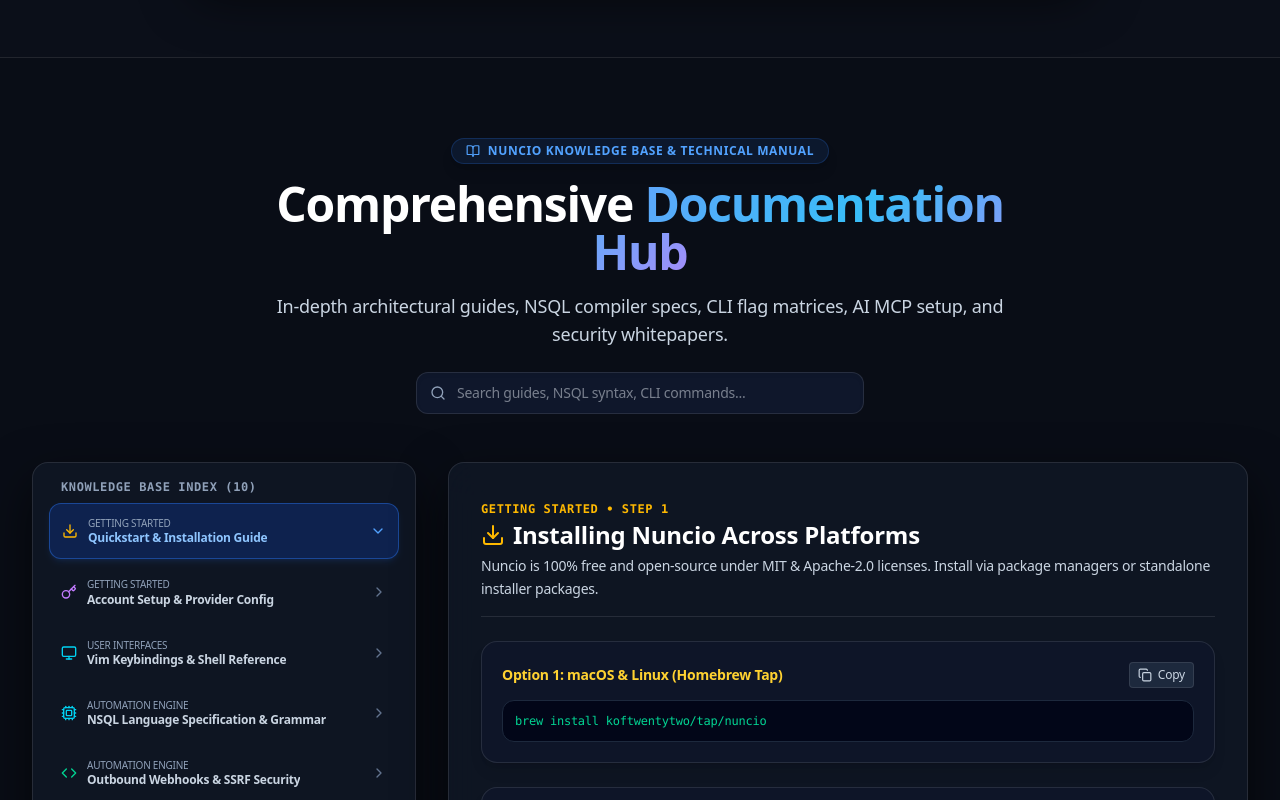
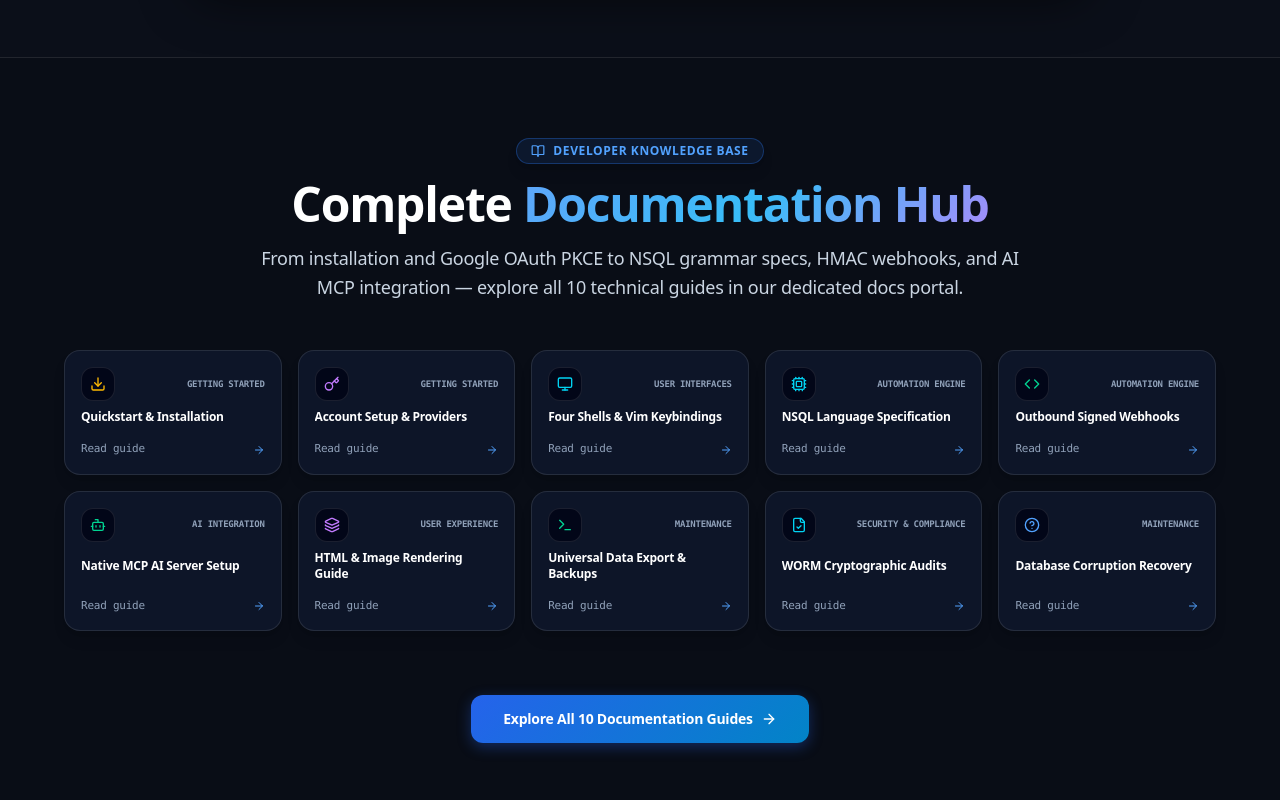
Before and after one commit to KofTwentyTwo/nuncio-website, a Next.js app: page / in a window 1280 px wide. Shown: the part 8960-9760 px from the top of the page. Built offline with nearby package versions, Linux system fonts and the light colour scheme.

Commit message:
refactor(home): streamline homepage flow by replacing heavy DocsHub inline reader with high-converting DocsTeaserSection pointing to /docs

```diff
--- a/src/app/page.tsx
+++ b/src/app/page.tsx
@@ -8,7 +8,7 @@
 import { ParityMatrixSection } from "@/components/ParityMatrixSection";
 import { SecurityHub } from "@/components/SecurityHub";
 import { McpIntegrationHub } from "@/components/McpIntegrationHub";
-import { DocsHub } from "@/components/DocsHub";
+import { DocsTeaserSection } from "@/components/DocsTeaserSection";
 import { DownloadsSection } from "@/components/DownloadsSection";
 import { Footer } from "@/components/Footer";
 
@@ -43,7 +43,7 @@
           <McpIntegrationHub />
         </div>
         <div id="docs">
-          <DocsHub />
+          <DocsTeaserSection />
         </div>
         <div id="downloads">
           <DownloadsSection />
--- /dev/null
+++ b/src/components/DocsTeaserSection.tsx
@@ -0,0 +1,96 @@
+"use client";
+
+import React from "react";
+import Link from "next/link";
+import {
+  BookOpen,
+  ArrowRight,
+  Download,
+  Key,
+  Monitor,
+  Cpu,
+  Code,
+  Bot,
+  Layers,
+  Terminal,
+  FileCheck,
+  HelpCircle,
+} from "lucide-react";
+import { DOCS_NAVIGATION } from "@/lib/docs-navigation";
+
+const ICON_MAP: Record<string, React.ReactNode> = {
+  Download: <Download className="w-4 h-4 text-amber-400" />,
+  Key: <Key className="w-4 h-4 text-purple-400" />,
+  Monitor: <Monitor className="w-4 h-4 text-cyan-400" />,
+  Cpu: <Cpu className="w-4 h-4 text-cyan-400" />,
+  Code: <Code className="w-4 h-4 text-emerald-400" />,
+  Bot: <Bot className="w-4 h-4 text-emerald-400" />,
+  Layers: <Layers className="w-4 h-4 text-purple-400" />,
+  Terminal: <Terminal className="w-4 h-4 text-emerald-400" />,
+  FileCheck: <FileCheck className="w-4 h-4 text-cyan-400" />,
+  HelpCircle: <HelpCircle className="w-4 h-4 text-blue-400" />,
+};
+
+export function DocsTeaserSection() {
+  return (
+    <section id="docs" className="py-20 relative border-t border-white/10 bg-[#090D16]">
+      <div className="max-w-7xl mx-auto px-4 sm:px-6 lg:px-8 space-y-12">
+        {/* Header */}
+        <div className="text-center max-w-3xl mx-auto space-y-4">
+          <div className="inline-flex items-center gap-2 px-3.5 py-1 rounded-full bg-blue-500/10 border border-blue-500/30 text-blue-400 text-xs font-semibold uppercase tracking-wider shadow-lg">
+            <BookOpen className="w-3.5 h-3.5" />
+            <span>Developer Knowledge Base</span>
+          </div>
+          <h2 className="text-3xl sm:text-5xl font-extrabold text-white tracking-tight">
+            Complete <span className="gradient-text">Documentation Hub</span>
+          </h2>
+          <p className="text-slate-300 text-base sm:text-lg leading-relaxed">
+            From installation and Google OAuth PKCE to NSQL grammar specs, HMAC webhooks, and AI MCP integration — explore all 10 technical guides in our dedicated docs portal.
+          </p>
+        </div>
+
+        {/* 10 Topic Teaser Chips Grid */}
+        <div className="grid grid-cols-1 sm:grid-cols-2 lg:grid-cols-5 gap-4 max-w-6xl mx-auto">
+          {DOCS_NAVIGATION.map((doc) => (
+            <Link
+              key={doc.slug}
+              href={`/docs/${doc.slug}`}
+              className="p-4 rounded-2xl bg-slate-900/90 border border-white/10 hover:border-blue-500/50 hover:bg-slate-800/90 transition-all space-y-2 group flex flex-col justify-between shadow-lg"
+            >
+              <div className="flex items-center justify-between">
+                <div className="p-2 rounded-xl bg-slate-950 border border-white/10">
+                  {ICON_MAP[doc.iconName]}
+                </div>
+                <span className="text-[9px] font-mono text-slate-400 uppercase font-semibold">
+                  {doc.category}
+                </span>
+              </div>
+
+              <div>
+                <h3 className="text-xs font-bold text-white group-hover:text-cyan-400 transition-colors line-clamp-2">
+                  {doc.title}
+                </h3>
+              </div>
+
+              <div className="pt-2 flex items-center justify-between text-[11px] text-slate-400 group-hover:text-white font-mono">
+                <span>Read guide</span>
+                <ArrowRight className="w-3 h-3 text-blue-400 group-hover:translate-x-1 transition-transform" />
+              </div>
+            </Link>
+          ))}
+        </div>
+
+        {/* Action Button */}
+        <div className="text-center pt-4">
+          <Link
+            href="/docs"
+            className="apple-button-primary px-8 py-3.5 text-sm font-semibold inline-flex items-center gap-2"
+          >
+            <span>Explore All 10 Documentation Guides</span>
+            <ArrowRight className="w-4 h-4" />
+          </Link>
+        </div>
+      </div>
+    </section>
+  );
+}
```
